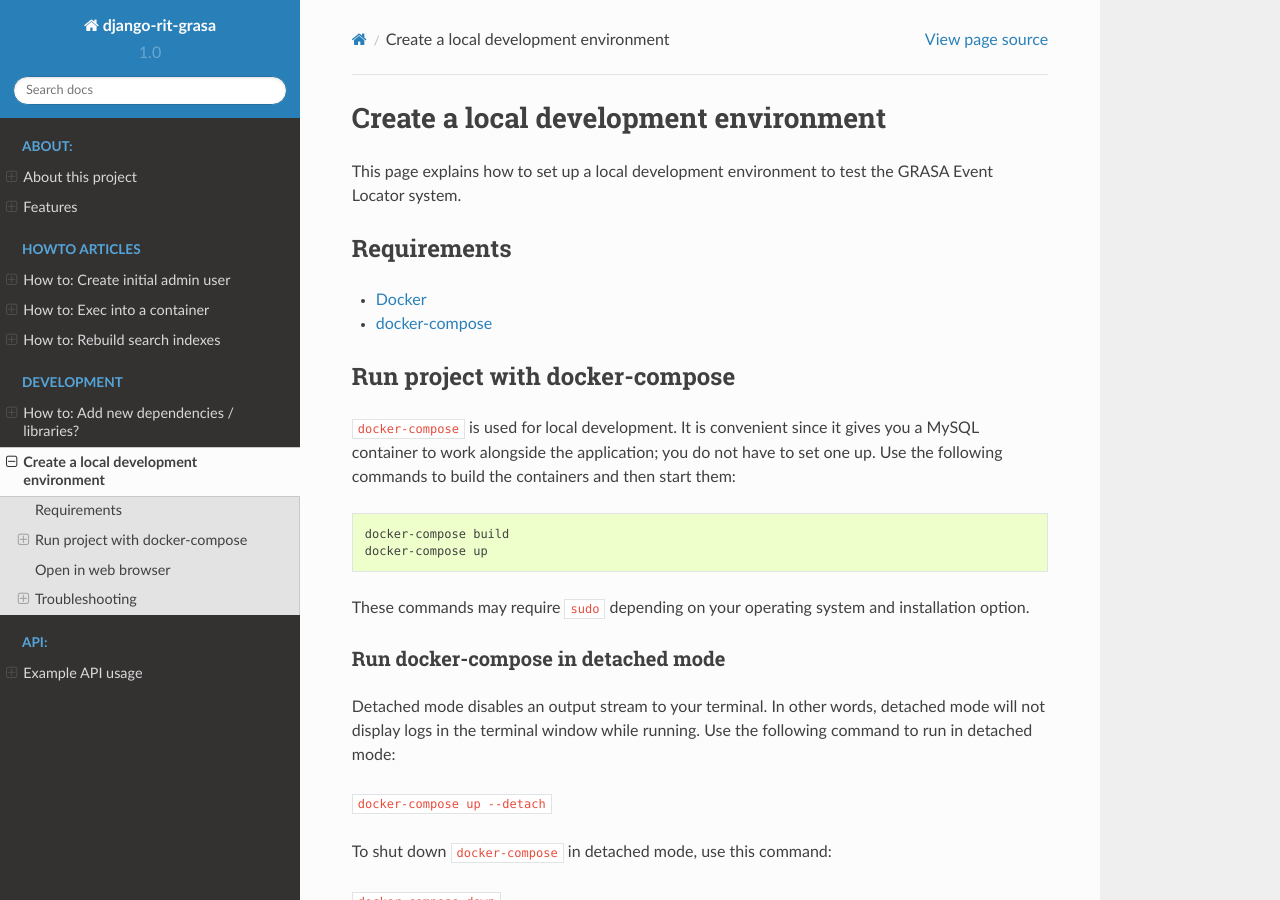
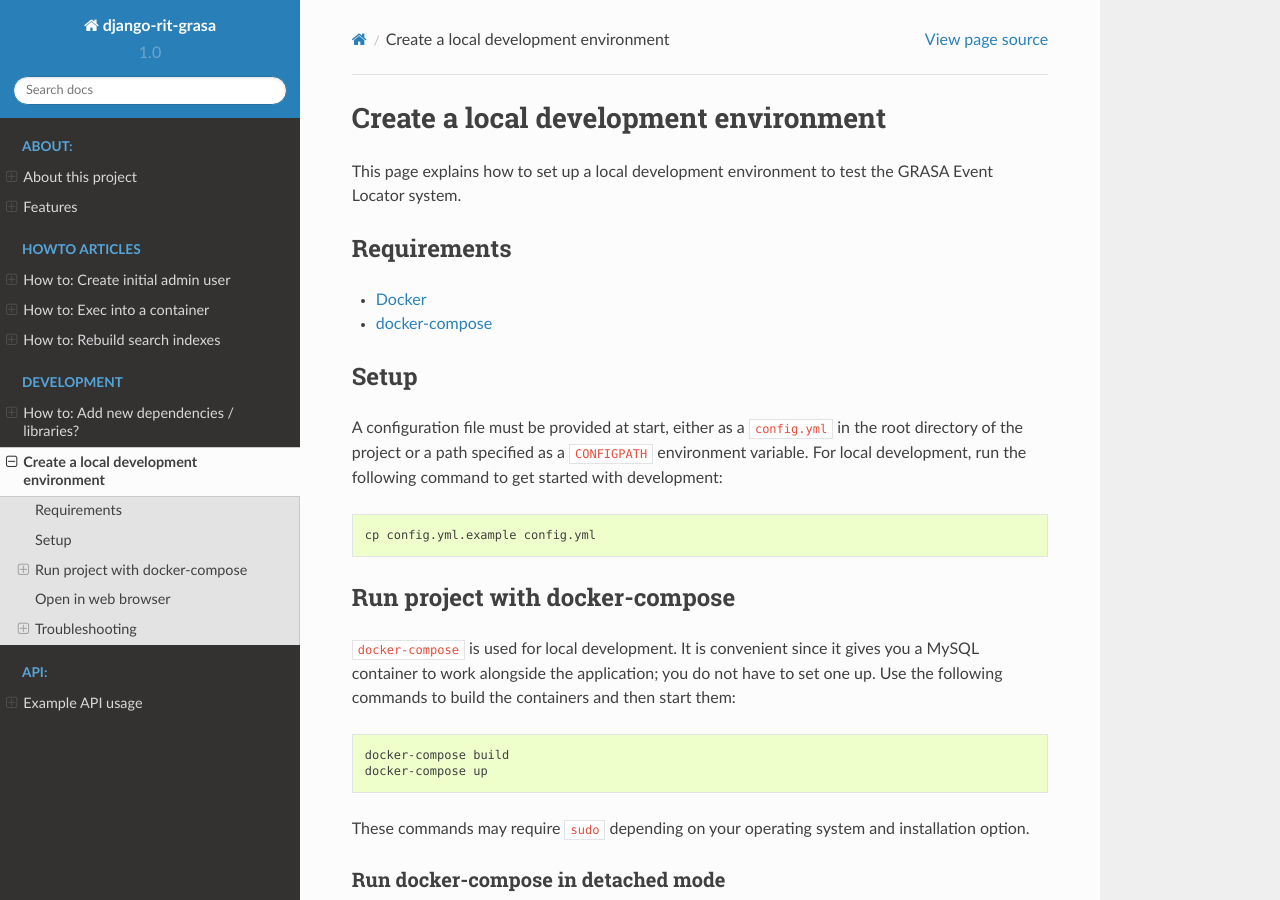
Before and after one commit to jwflory/django-rit-grasa, a Sphinx documentation site: the page built from docs/dev/howto-setup-dev-environment.md, in a window 1280 px wide and 900 px high. Built offline with Sphinx 7.4.7 and the Read the Docs theme 2.0.0, drawn with Linux system fonts in a browser that asks for light colours; formulas are drawn with MathJax 3.

Commit message:
docs: Add setup step for config file
This commit updates the development environment doc to include a step of
copying the config file over to a new file before building the
container for the first time.

@ldidonato hit this problem after #66 was merged.

Signed-off-by: Justin W. Flory <git@jwf.io>

````diff
--- a/docs/dev/howto-setup-dev-environment.md
+++ b/docs/dev/howto-setup-dev-environment.md
@@ -15,6 +15,16 @@ This page explains how to set up a local development environment to test the GRA
 
 * [Docker](https://docs.docker.com/install/)
 * [docker-compose](https://docs.docker.com/compose/install/)
+
+
+## Setup
+
+A configuration file must be provided at start, either as a `config.yml` in the root directory of the project or a path specified as a `CONFIGPATH` environment variable.
+For local development, run the following command to get started with development:
+
+```sh
+cp config.yml.example config.yml
+```
 
 
 ## Run project with docker-compose
````
